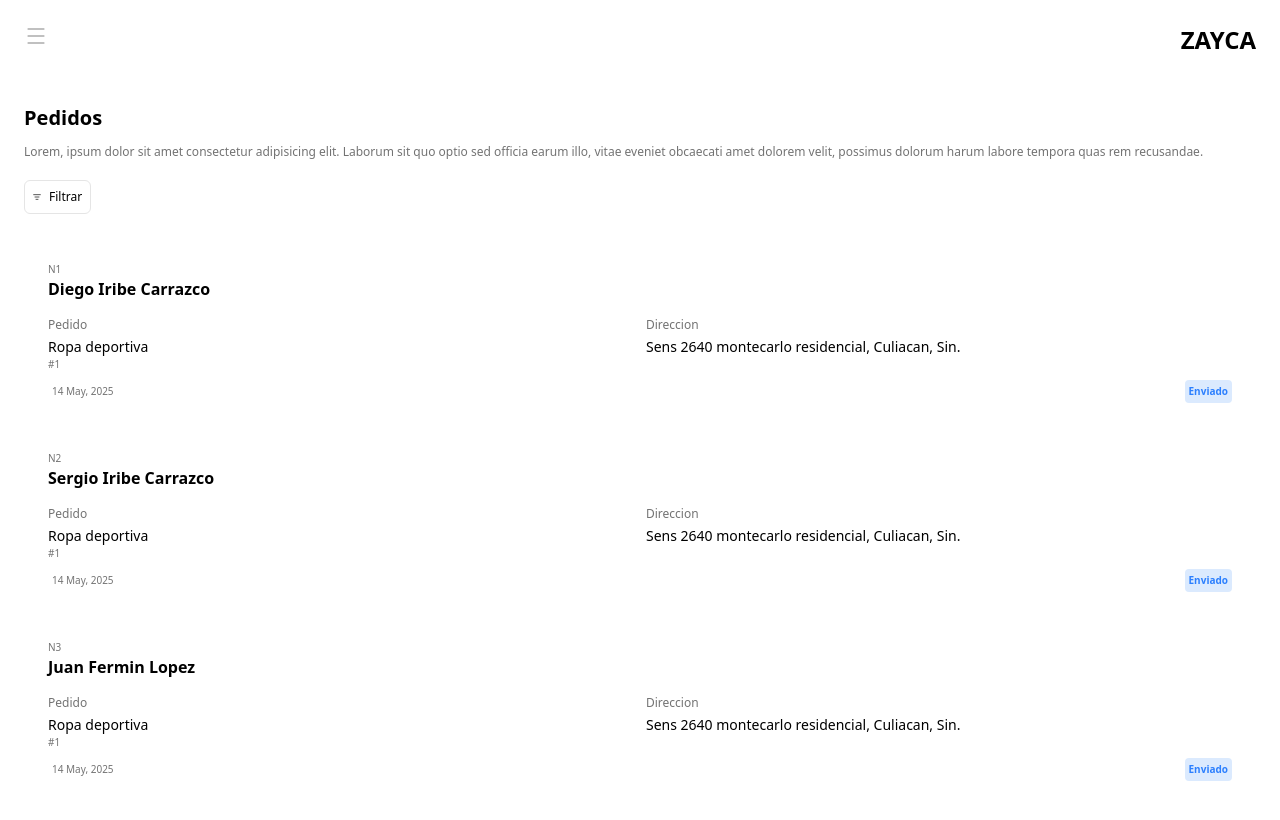
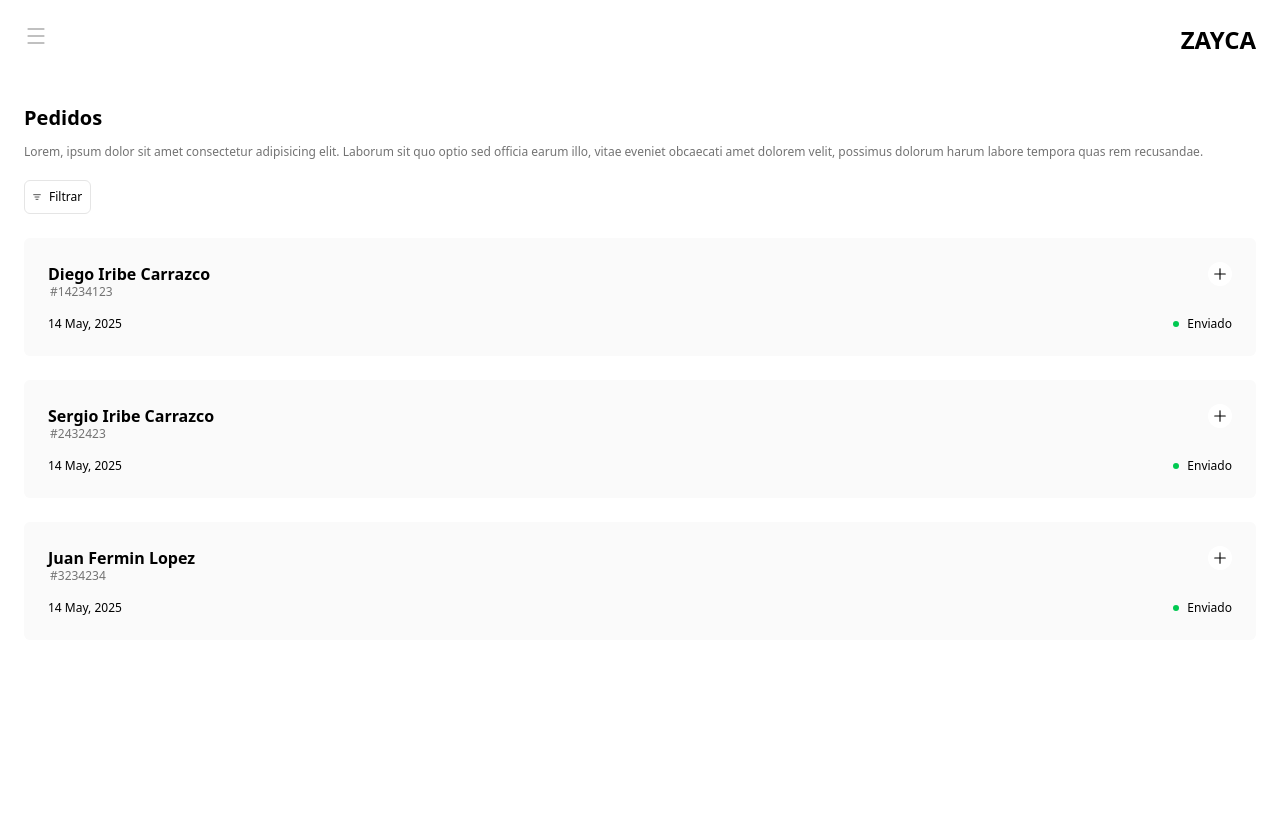
Before and after one commit to Diegoiribe/SPAZYO, a React (Vite) app: page /admin in a window 1280 px wide. Shown: the top 820 px of the page. Built offline with nearby package versions, Linux system fonts and the light colour scheme.

Commit message:
update admin

```diff
--- a/src/pages/Pedidos.jsx
+++ b/src/pages/Pedidos.jsx
@@ -1,7 +1,7 @@
 export const Pedidos = () => {
   const data = [
     {
-      id: 1,
+      id: 14234123,
       name: 'Diego Iribe Carrazco',
       address: 'Sens 2640 montecarlo residencial, Culiacan, Sin.',
       pedidos: [
@@ -12,7 +12,7 @@ export const Pedidos = () => {
       ]
     },
     {
-      id: 2,
+      id: 2432423,
       name: 'Sergio Iribe Carrazco',
       address: 'Sens 2640 montecarlo residencial, Culiacan, Sin.',
       pedidos: [
@@ -23,7 +23,7 @@ export const Pedidos = () => {
       ]
     },
     {
-      id: 3,
+      id: 3234234,
       name: 'Juan Fermin Lopez',
       address: 'Sens 2640 montecarlo residencial, Culiacan, Sin.',
       pedidos: [
@@ -62,44 +62,46 @@ export const Pedidos = () => {
         </svg>
         <p className="text-xs font-light">Filtrar</p>
       </div>
-      <div>
+      <div className="space-y-6">
         {data.map((item) => (
-          <div className="p-6 first:mt-6 " key={item.id}>
-            <p className="text-[10px] font-light text-neutral-500">
-              N{item.id}
-            </p>
-
-            <div>
-              <p className="font-semibold text-md">{item.name}</p>
-              <div className="grid grid-cols-2 gap-3 mt-4">
-                <div>
-                  <p className="text-xs font-light text-neutral-500">Pedido</p>
-                  {item.pedidos.map((item) => (
-                    <div className="mt-1">
-                      <p className="text-sm font-light ">{item.name}</p>
-                      <p className="text-[10px] font-light text-neutral-500">
-                        #{item.id}
-                      </p>
-                    </div>
-                  ))}
-                </div>
-                <div>
-                  <p className="mb-1 text-xs font-light text-neutral-500">
-                    Direccion
-                  </p>
-                  <p className="text-sm font-light ">{item.address}</p>
-                </div>
+          <div
+            className="p-6 rounded-md bg-neutral-50 first:mt-6"
+            key={item.id}
+          >
+            <div className="flex justify-between">
+              <div>
+                <p className="font-semibold text-md">{item.name}</p>
+                <p className="-mt-0.5 text-xs pl-0.5 font-light text-neutral-500">
+                  #{item.id}
+                </p>
+              </div>
+              <div className="flex items-center justify-center w-6 h-6 bg-white rounded-full">
+                <svg
+                  xmlns="http://www.w3.org/2000/svg"
+                  width="18"
+                  height="18"
+                  viewBox="0 0 24 24"
+                  fill="none"
+                  stroke="currentColor"
+                  strokeWidth="1.5"
+                  strokeLinecap="round"
+                  strokeLinejoin="round"
+                  className="lucide lucide-plus-icon lucide-plus"
+                >
+                  <path d="M5 12h14" />
+                  <path d="M12 5v14" />
+                </svg>
               </div>
             </div>
-            <div className="flex items-center justify-between mt-2">
+
+            <div className="flex items-center justify-between mt-4">
               {/* Fecha */}
-              <p className="p-1 text-[10px] font-light rounded-sm text-neutral-500">
-                14 May, 2025
-              </p>
+              <p className="text-xs font-light ">14 May, 2025</p>
               {/* Status */}
-              <p className="p-1 text-[10px] font-semibold text-blue-500 bg-blue-100 rounded-sm  ">
-                Enviado
-              </p>
+              <div className="flex items-center gap-2">
+                <div className="w-1.5 h-1.5 bg-green-500 rounded-full"></div>
+                <p className="text-xs font-light ">Enviado</p>
+              </div>
             </div>
           </div>
         ))}
```
